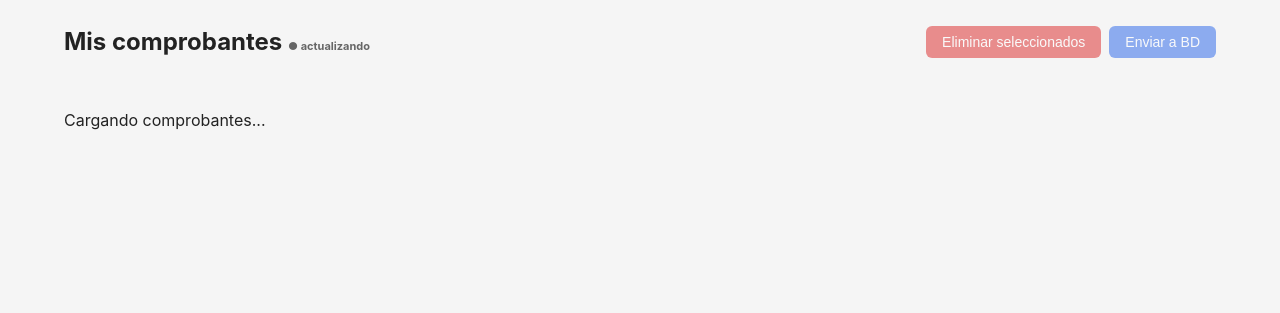
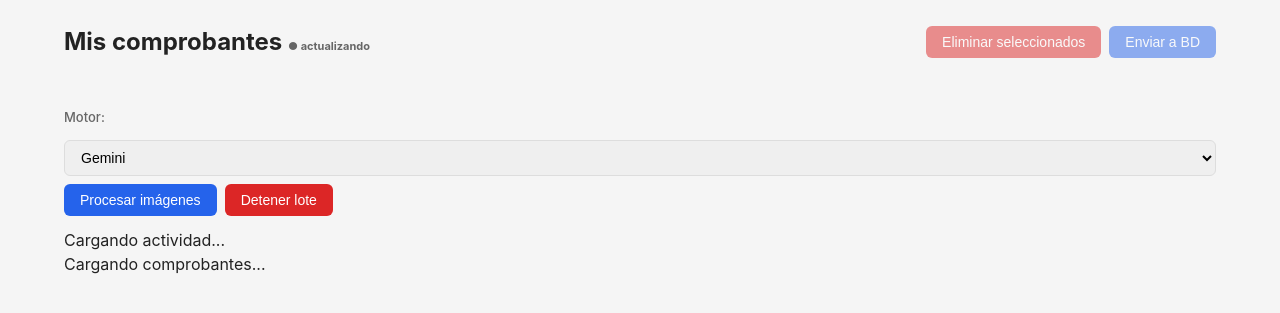
Before and after one commit to bembriz/GastoBot, a Python web app: template templates/dashboard.html in a window 1280 px wide. Shown: the top 313 px of the page. Run offline with Jinja, Linux system fonts and the light colour scheme; the template is opened without the code that fills it, so the values that code supplies are empty.

Commit message:
feat(ui): barra de motor + boton procesar/detener + panel de actividad

```diff
--- a/templates/dashboard.html
+++ b/templates/dashboard.html
@@ -29,6 +29,24 @@
     Procesando registros seleccionados...
 </div>
 <div id="bulk-result" style="margin-bottom:8px;" aria-live="polite"></div>
+
+<div style="display:flex;gap:8px;align-items:center;margin-bottom:12px;flex-wrap:wrap;">
+    <label for="engine-select">Motor:</label>
+    <select id="engine-select">
+        <option value="gemini">Gemini</option>
+        <option value="kimi">Kimi</option>
+    </select>
+    <button class="btn btn-primary"
+            hx-post="/expenses/process"
+            hx-include="#engine-select"
+            hx-target="#bulk-result" hx-swap="innerHTML">Procesar imágenes</button>
+    <button class="btn btn-danger"
+            hx-post="/expenses/stop"
+            hx-target="#bulk-result" hx-swap="innerHTML">Detener lote</button>
+</div>
+<div id="activity-panel" hx-get="/dashboard/activity" hx-trigger="every 3s" hx-swap="innerHTML">
+    <p>Cargando actividad...</p>
+</div>
 
 <div id="expense-list" hx-get="/dashboard/status" hx-trigger="every 3s" hx-swap="innerHTML">
     <p>Cargando comprobantes...</p>
```
Also changed, not shown: tests/integration/test_authenticated_routes.py (+6 -0 lines).
